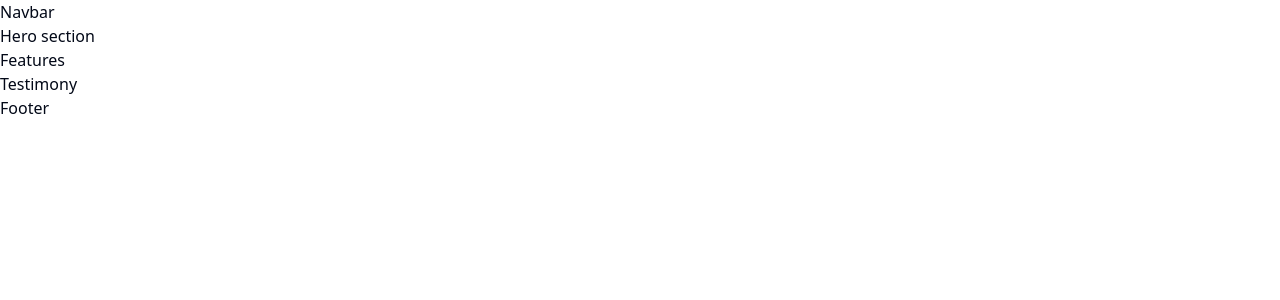
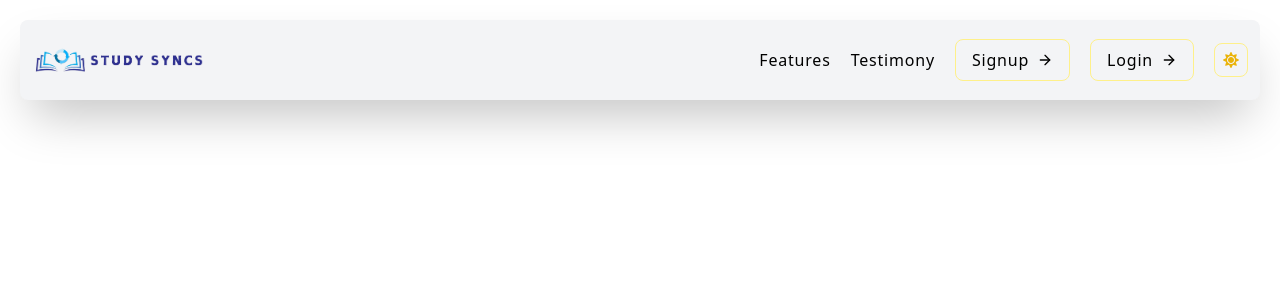
Before and after one commit to Vasudevshetty/studysyncs-v2, a React (Vite) app in the folder client/: page / in a window 1280 px wide. Shown: the top 300 px of the page. Built offline with nearby package versions, Linux system fonts and the light colour scheme.

Commit message:
done with ui of navbar and added the theme feature to it and which is completely responsive

```diff
--- a/client/package.json
+++ b/client/package.json
@@ -10,6 +10,7 @@
     "preview": "vite preview"
   },
   "dependencies": {
+    "@headlessui/react": "^2.1.8",
     "@radix-ui/react-icons": "^1.3.0",
     "class-variance-authority": "^0.7.0",
     "clsx": "^2.1.1",
@@ -17,6 +18,7 @@
     "lucide-react": "^0.445.0",
     "react": "^18.2.0",
     "react-dom": "^18.2.0",
+    "react-icons": "^5.3.0",
     "react-router-dom": "^6.26.2",
     "tailwind-merge": "^2.5.2",
     "tailwindcss-animate": "^1.0.7"
--- a/client/src/App.jsx
+++ b/client/src/App.jsx
@@ -5,6 +5,7 @@ import Signup from "./pages/Signup";
 import Dashboard from "./pages/Dashboard";
 import Attendance from "./pages/Attendance";
 import Notes from "./pages/Notes";
+import Login from "./pages/Login";
 
 function App() {
   return (
@@ -12,7 +13,7 @@ function App() {
       <Routes>
         <Route path="/" element={<HomeLayout />} />
         <Route path="/signup" element={<Signup />} />
-
+        <Route path="/login" element={<Login />} />
         <Route path="/app" element={<AppLayout />}>
           <Route path="dashboard" element={<Dashboard />} />
           <Route path="attendance" element={<Attendance />} />
--- a/client/src/components/Home/Navbar.jsx
+++ b/client/src/components/Home/Navbar.jsx
@@ -1,5 +1,141 @@
+import { Link } from "react-router-dom";
+import { useState } from "react";
+import { FaMoon, FaSun } from "react-icons/fa";
+import { FiArrowRight, FiMenu, FiX } from "react-icons/fi";
+
 function Navbar() {
-  return <div>Navbar</div>;
+  const [isDarkMode, setIsDarkMode] = useState(false);
+  const [isMobileMenuOpen, setIsMobileMenuOpen] = useState(false);
+
+  const toggleTheme = () => {
+    setIsDarkMode(!isDarkMode);
+    document.documentElement.classList.toggle("dark", !isDarkMode);
+  };
+
+  const toggleMobileMenu = () => {
+    setIsMobileMenuOpen(!isMobileMenuOpen);
+  };
+
+  return (
+    <nav
+      className={`${
+        isDarkMode ? "bg-gray-800 text-white" : "bg-gray-100 text-black"
+      } m-5 p-3 rounded-lg shadow-2xl transition-colors duration-300 tracking-wider font-medium `}
+    >
+      <div className="flex justify-between items-center">
+        <img src="/logo.png" alt="logo" className="h-8 sm:h-14" />
+
+        {/* Desktop Menu */}
+        <div className="hidden md:flex items-center justify-around gap-5">
+          <Link to="#features">Features</Link>
+          <Link to="#testimony">Testimony</Link>
+
+          {/* Signup and Login Buttons */}
+          <Link
+            to="/signup"
+            className={`flex items-center gap-2 px-4 py-2 ${
+              isDarkMode
+                ? "border border-blue-300"
+                : "border border-yellow-200"
+            } rounded-lg`}
+          >
+            Signup <FiArrowRight />
+          </Link>
+          <Link
+            to="/login"
+            className={`flex items-center gap-2 px-4 py-2 ${
+              isDarkMode
+                ? "border border-blue-300"
+                : "border border-yellow-200"
+            } rounded-lg`}
+          >
+            Login <FiArrowRight />
+          </Link>
+
+          {/* Dark/Light Mode Toggle */}
+          <button
+            onClick={toggleTheme}
+            className={`p-2 ${
+              isDarkMode
+                ? "border border-blue-300"
+                : "border border-yellow-200"
+            } rounded-lg`}
+          >
+            {!isDarkMode ? (
+              <FaSun className="text-yellow-500" />
+            ) : (
+              <FaMoon className="text-gray-400" />
+            )}
+          </button>
+        </div>
+
+        {/* Mobile Menu Button */}
+        <div className="md:hidden flex items-center gap-2">
+          <Link
+            to="/login"
+            className={`flex items-center gap-1 text-xs ${
+              isDarkMode
+                ? "border border-blue-300"
+                : "border border-yellow-200"
+            } rounded-lg px-2 py-1`}
+          >
+            Login <FiArrowRight size={12} />
+          </Link>
+          <button
+            onClick={toggleTheme}
+            className={`flex items-center text-xs ${
+              isDarkMode
+                ? "border border-blue-300"
+                : "border border-yellow-200"
+            } rounded-lg p-1`}
+          >
+            {!isDarkMode ? (
+              <FaSun className="text-yellow-500" size={12} />
+            ) : (
+              <FaMoon className="text-gray-400" size={12} />
+            )}
+          </button>
+          <button onClick={toggleMobileMenu} className="focus:outline-none">
+            {isMobileMenuOpen ? <FiX size={24} /> : <FiMenu size={24} />}
+          </button>
+        </div>
+      </div>
+
+      {/* Sidebar Menu */}
+      {isMobileMenuOpen && (
+        <div
+          className={`fixed right-0 top-0 h-full w-64 bg-${
+            isDarkMode ? "gray-800" : "white"
+          } shadow-lg transform transition-transform duration-300 ${
+            isMobileMenuOpen ? "translate-x-0" : "translate-x-full"
+          }`}
+        >
+          <div className="flex justify-between items-center p-4">
+            <h2 className={`${isDarkMode ? "text-white" : "text-black"}`}>Menu</h2>
+            <button onClick={toggleMobileMenu} className="focus:outline-none">
+              <FiX size={24} />
+            </button>
+          </div>
+          <div className="flex flex-col p-4">
+            <Link to="#features" className="py-2 border-b">
+              {isDarkMode ? (
+                <span className="text-white">Features</span>
+              ) : (
+                "Features"
+              )}
+            </Link>
+            <Link to="#testimony" className="py-2 border-b">
+              {isDarkMode ? (
+                <span className="text-white">Testimony</span>
+              ) : (
+                "Testimony"
+              )}
+            </Link>
+          </div>
+        </div>
+      )}
+    </nav>
+  );
 }
 
 export default Navbar;
--- a/client/src/pages/HomeLayout.jsx
+++ b/client/src/pages/HomeLayout.jsx
@@ -1,17 +1,17 @@
-import Features from "@/components/Home/Features";
-import Footer from "@/components/Home/Footer";
-import Hero from "@/components/Home/Hero";
+// import Features from "@/components/Home/Features";
+// import Footer from "@/components/Home/Footer";
+// import Hero from "@/components/Home/Hero";
 import Navbar from "@/components/Home/Navbar";
-import Testimony from "@/components/Home/Testimony";
+// import Testimony from "@/components/Home/Testimony";
 
 function HomeLayout() {
   return (
     <>
       <Navbar />
-      <Hero />
+      {/* <Hero />
       <Features />
       <Testimony />
-      <Footer />
+      <Footer /> */}
     </>
   );
 }
```
Also changed, not shown: client/public/logo.png (added), 1 other file (tests, documents, lock files or other folders).
